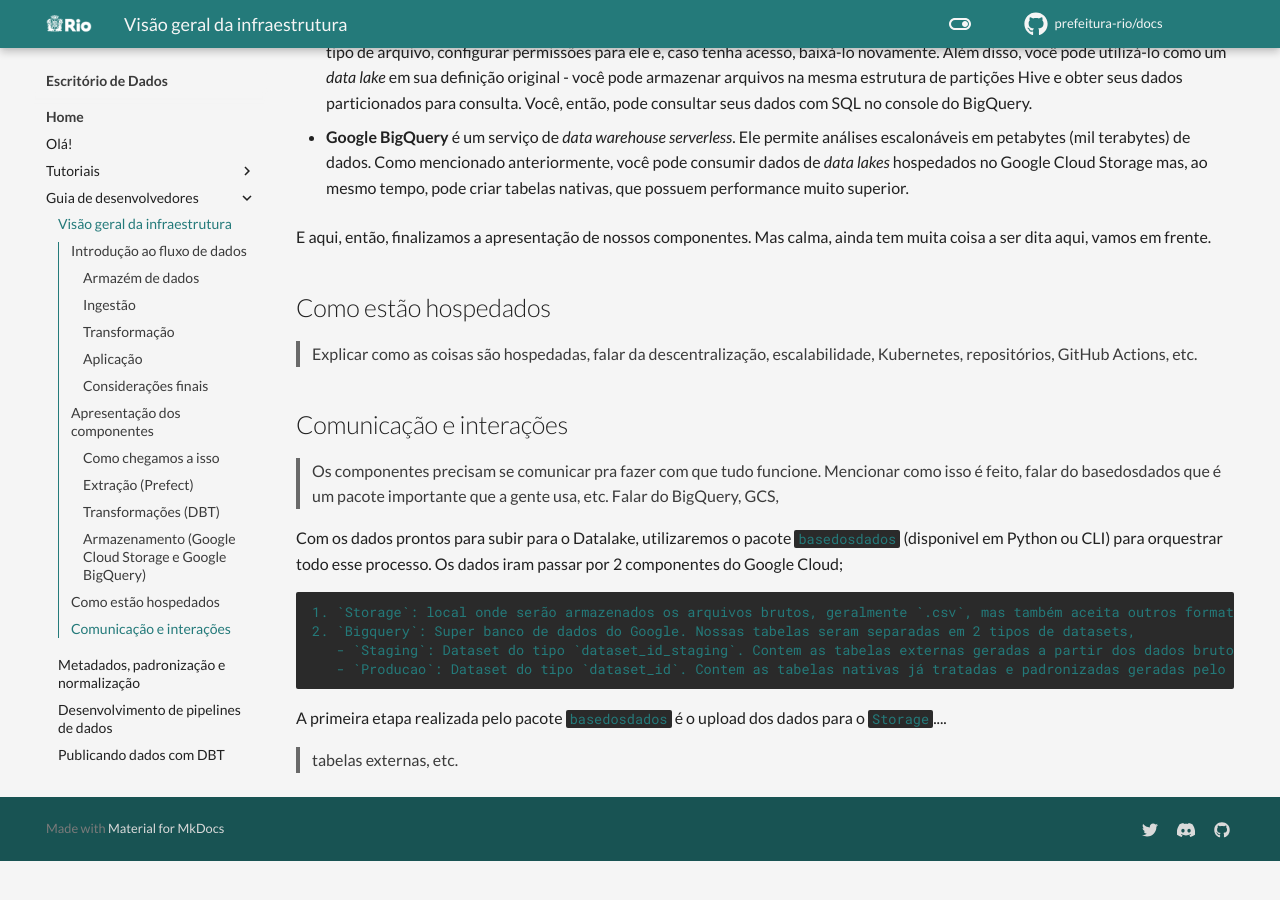
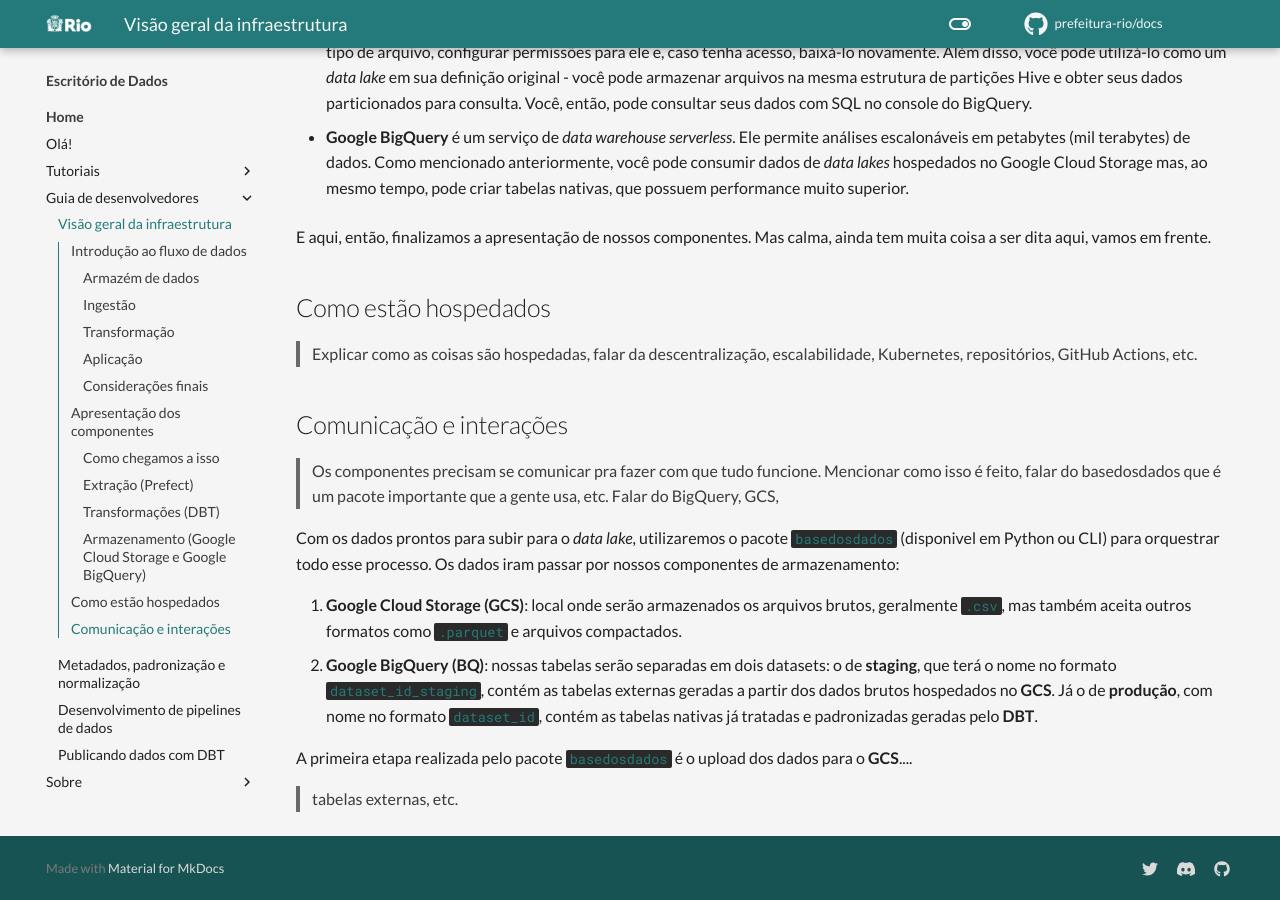
Before and after one commit to prefeitura-rio/docs, an MkDocs documentation site: the page built from docs/guia-desenvolvedores/visao-geral-infra.md, in a window 1280 px wide and 900 px high, scrolled down 5883 px. Built offline with MkDocs 1.6.1 and Material for MkDocs 9.7.7, drawn with Linux system fonts in a browser that asks for light colours; comment, search, counter and statistics services are not loaded; before the commit the page ends 6744 px from its top, so only the background shows below that.

Commit message:
minor formatting

```diff
--- a/docs/guia-desenvolvedores/visao-geral-infra.md
+++ b/docs/guia-desenvolvedores/visao-geral-infra.md
@@ -265,16 +265,17 @@
 > Os componentes precisam se comunicar pra fazer com que tudo funcione. Mencionar como isso é feito,
 > falar do basedosdados que é um pacote importante que a gente usa, etc. Falar do BigQuery, GCS,
 
-Com os dados prontos para subir para o Datalake, utilizaremos o pacote `basedosdados` (disponivel em Python ou CLI) para orquestrar todo esse processo. Os dados iram passar por 2 componentes do Google Cloud;
+Com os dados prontos para subir para o _data lake_, utilizaremos o pacote `basedosdados` (disponivel
+em Python ou CLI) para orquestrar todo esse processo. Os dados iram passar por nossos componentes de
+armazenamento:
 
-    1. `Storage`: local onde serão armazenados os arquivos brutos, geralmente `.csv`, mas também aceita outros formatos como `parquet` e arquivos compactados.
-    2. `Bigquery`: Super banco de dados do Google. Nossas tabelas seram separadas em 2 tipos de datasets,
-       - `Staging`: Dataset do tipo `dataset_id_staging`. Contem as tabelas externas geradas a partir dos dados brutos que estão hospedados no `storage`
-       - `Producao`: Dataset do tipo `dataset_id`. Contem as tabelas nativas já tratadas e padronizadas geradas pelo `DBT`
+1. **Google Cloud Storage (GCS)**: local onde serão armazenados os arquivos brutos, geralmente `.csv`, mas
+   também aceita outros formatos como `.parquet` e arquivos compactados.
+2. **Google BigQuery (BQ)**: nossas tabelas serão separadas em dois datasets: o de **staging**, que terá o
+   nome no formato `dataset_id_staging`, contém as tabelas externas geradas a partir dos dados brutos
+   hospedados no **GCS**. Já o de **produção**, com nome no formato `dataset_id`, contém as tabelas
+   nativas já tratadas e padronizadas geradas pelo **DBT**.
 
-
-A primeira etapa realizada pelo pacote `basedosdados` é o upload dos dados para o `Storage`....
-
-
+A primeira etapa realizada pelo pacote `basedosdados` é o upload dos dados para o **GCS**....
 
 > tabelas externas, etc.
```
